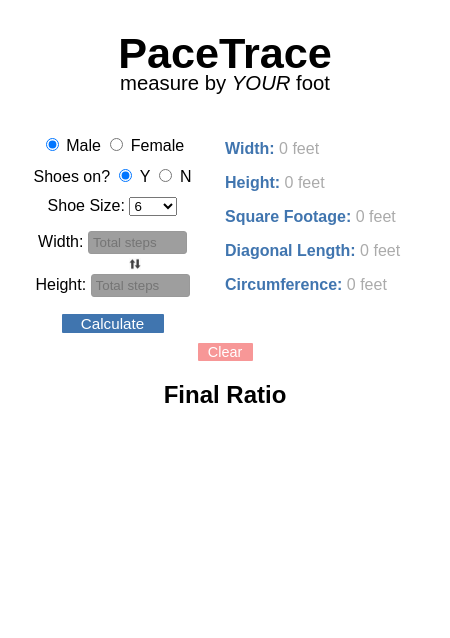
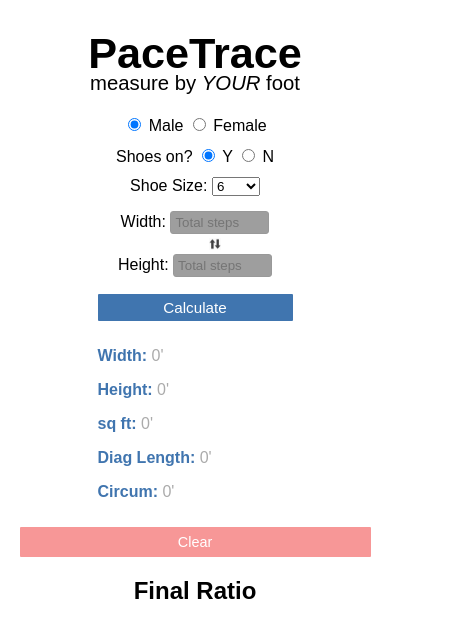
Before and after one commit to psalt21/pace-trace, a plain HTML site: page index.html in a window 390 px wide. Both pictures are taken after a click on the button "Clear". Shown: the whole page, 450 px wide, since content can reach past the window. Drawn offline with nearby package versions, Linux system fonts and the light colour scheme; grey boxes are pictures that could not be loaded.

Commit message:
layout improvements and more mobile responsive

```diff
--- a/index.html
+++ b/index.html
@@ -37,7 +37,7 @@
               <!-- <label>Width: </label><input type="text" id="width" class="input" title="width" placeholder="Total steps"> -->
               <label>Width: </label><input class="clearable input" type="text" id="width" name="" value="" placeholder="Total steps" />
               <div>
-                <input type="image" src="images/ArowIcons.png" name="swap icons" class="switch-icon" title="swap-cons" onclick="swapInputs()" />
+                <input type="image" src="images/ArowIcons.png" name="swap icons" class="switch-icon" title="swap icons" onclick="swapInputs()" />
               </div>
               <label>Height: </label><input class="clearable input" type="text" id="height" name="" value="" placeholder="Total steps" />
               <!-- <label class="input-spacing">Height: </label><input type="text" id="height" class="input" title="height" placeholder="Total steps"> -->
@@ -48,31 +48,31 @@
             <div id="results">
               <div class="result-section">
                 <div class="result-title">
-                  <p><strong>Width: </strong><span id="width-result">0 feet</span></p>
+                  <p title="width"><strong>Width: </strong><span id="width-result">0'</span></p>
                 </div>
               </div>
 
               <div class="result-section">
                   <div class="result-title">
-                    <p><strong>Height: </strong><span id="height-result">0 feet</span></p>
+                    <p title="height"><strong>Height: </strong><span id="height-result">0'</span></p>
                   </div>
               </div>
 
               <div class="result-section">
                   <div class="result-title">
-                    <p><strong>Square Footage: </strong><span id="area-result">0 feet</span></p>
+                    <p title="square footage"><strong>sq ft: </strong><span id="area-result">0'</span></p>
                   </div>
               </div>
 
               <div class="result-section">
                   <div class="result-title">
-                    <p><strong>Diagonal Length: </strong><span id="hypot-result">0 feet</span></p>
+                    <p title="diagonal length"><strong>Diag Length: </strong><span id="hypot-result">0'</span></p>
                   </div>
               </div>
 
               <div class="result-section">
                   <div class="result-title">
-                    <p><strong>Circumference: </strong><span id="circum-result">0 feet</span></p>
+                    <p title="circumference"><strong>Circum: </strong><span id="circum-result">0'</span></p>
                   </div>
               </div>
             </div>
--- a/script.js
+++ b/script.js
@@ -8,7 +8,6 @@
   // 10. hit "enter" while in width or height fields to calculate instead of clicking button
   // 11. onclick and hover response for buttons (color change etc.)
   // 14. do not allow letters in width or height field
-  // 15. have x icon in field to clear field by clicking
 
 // get inputs function upon the "calculate" click event
 function getInputs(){
@@ -70,11 +69,11 @@ function calcuOutputs(width, height){
 }
 
 function publishResults(width, height, squareFootage, hypotenuse, circumference){
-  var widthLocation = document.getElementById('width-result').innerHTML = (width + ' feet');
-  var heightLocation = document.getElementById('height-result').innerHTML = (height + ' feet');
-  var sqrFootLocation = document.getElementById('area-result').innerHTML = (squareFootage + ' feet');
-  var hypotLocation = document.getElementById('hypot-result').innerHTML = (hypotenuse + ' feet');
-  var circumLocation = document.getElementById('circum-result').innerHTML = (circumference + ' feet');
+  document.getElementById('width-result').innerHTML = (width + '\'');
+  document.getElementById('height-result').innerHTML = (height + '\'');
+  document.getElementById('area-result').innerHTML = (squareFootage + '\'');
+  document.getElementById('hypot-result').innerHTML = (hypotenuse + '\'');
+  document.getElementById('circum-result').innerHTML = (circumference + '\'');
   var multiplyRate = determineMultiplyRate(width, height);
   var renderedWidth = convWidthToPixels(width, multiplyRate, 'final-shape');
   var renderedHeight = convHeightToPixels(height, multiplyRate, 'final-shape');
@@ -127,11 +126,11 @@ function footSizeToInchesCalc(shoeSize, startingFootLength, increaseRate){
 }
 
 function resetAll(){
-  var widthLocation = document.getElementById('width-result').innerHTML = ('0 feet');
-  var heightLocation = document.getElementById('height-result').innerHTML = ('0 feet');
-  var sqrFootLocation = document.getElementById('area-result').innerHTML = ('0 feet');
-  var hypotLocation = document.getElementById('hypot-result').innerHTML = ('0 feet');
-  var circumLocation = document.getElementById('circum-result').innerHTML = ('0 feet');
+  document.getElementById('width-result').innerHTML = ('0\'');
+  document.getElementById('height-result').innerHTML = ('0\'');
+  document.getElementById('area-result').innerHTML = ('0\'');
+  document.getElementById('hypot-result').innerHTML = ('0\'');
+  document.getElementById('circum-result').innerHTML = ('0\'');
   convWidthToPixels(0, 0, 'final-shape');
   convHeightToPixels(0, 0, 'final-shape');
 }
--- a/style.css
+++ b/style.css
@@ -5,7 +5,7 @@
 }*/
 body{
   font-family: sans-serif;
-  min-width: 450px;
+  min-width: 319px;
   /*width: 700px;*/
   width: auto;
   margin-left: auto;
@@ -32,8 +32,9 @@ input[type=radio] {
   margin-right: 50px;
 }
 #top{
-  max-width: 460px;
-  min-width: 400px;
+  /*max-width: 460px;
+  min-width: 360px;*/
+  width: auto;
   text-align: center;
   display: block;
   margin-right: auto;
@@ -57,8 +58,9 @@ h2{
   text-align: center;
 }
 #shape-result{
-  max-width: 460px;
-  min-width: 400px;
+  /*max-width: 460px;
+  min-width: 360px;*/
+  width: auto;
   /*height: 260px;
   border-style: solid;
   border-width: 1px;
@@ -84,11 +86,13 @@ h2{
   font-weight: bold;
 }*/
 #inputs-and-results{
-  max-width: 460px;
+  /*max-width: 460px;*/
+  width: auto;
   margin: 0 auto;
 }
 #top-content{
-  max-width: 460px;
+  /*max-width: 460px;*/
+  width: auto;
   margin: 0 auto;
 }
 
@@ -143,14 +147,41 @@ button{
   cursor: pointer;
   border-radius: 1px;
 }
+
 /* Responsive breakpoints*/
-@media (max-width: 380px){
+@media (max-width: 414px){
   body, #top, #shape-result, #inputs-and-results, #top-content{
-
+    min-width: 319px;
   }
   #results, .inputs{
     float: none;
-    margin: 20px auto 10px auto;
+    margin: 0 auto 0 auto;
 
   }
+  #calculate{
+    margin-bottom: 10px;
+    padding: 5px 0;
+    width: 100%;
+  }
+  #reset-all{
+    width: 90%;
+    padding: 7px 0;
+  }
+  body{
+    font-family: sans-serif;
+    /*max-width: 320px;*/
+    /*width: 700px;*/
+    width: auto;
+    margin-left: auto;
+    margin-right: auto;
+  }
+  #top{
+    /*max-width: 320px;*/
+    /*min-width: 360px;*/
+    width: auto;
+    text-align: center;
+    display: block;
+    margin-right: auto;
+    margin-left: auto;
+  }
 }
```
